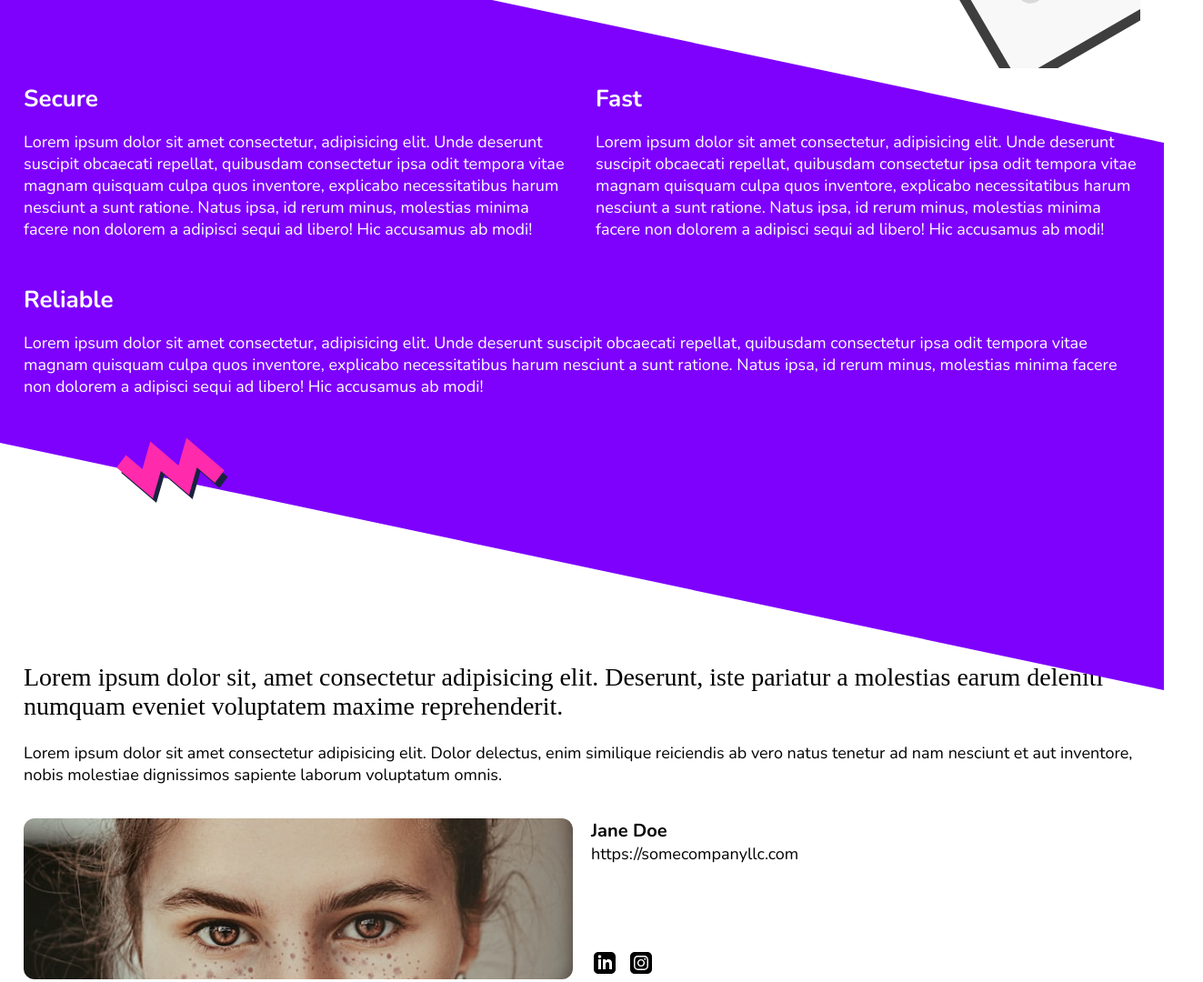
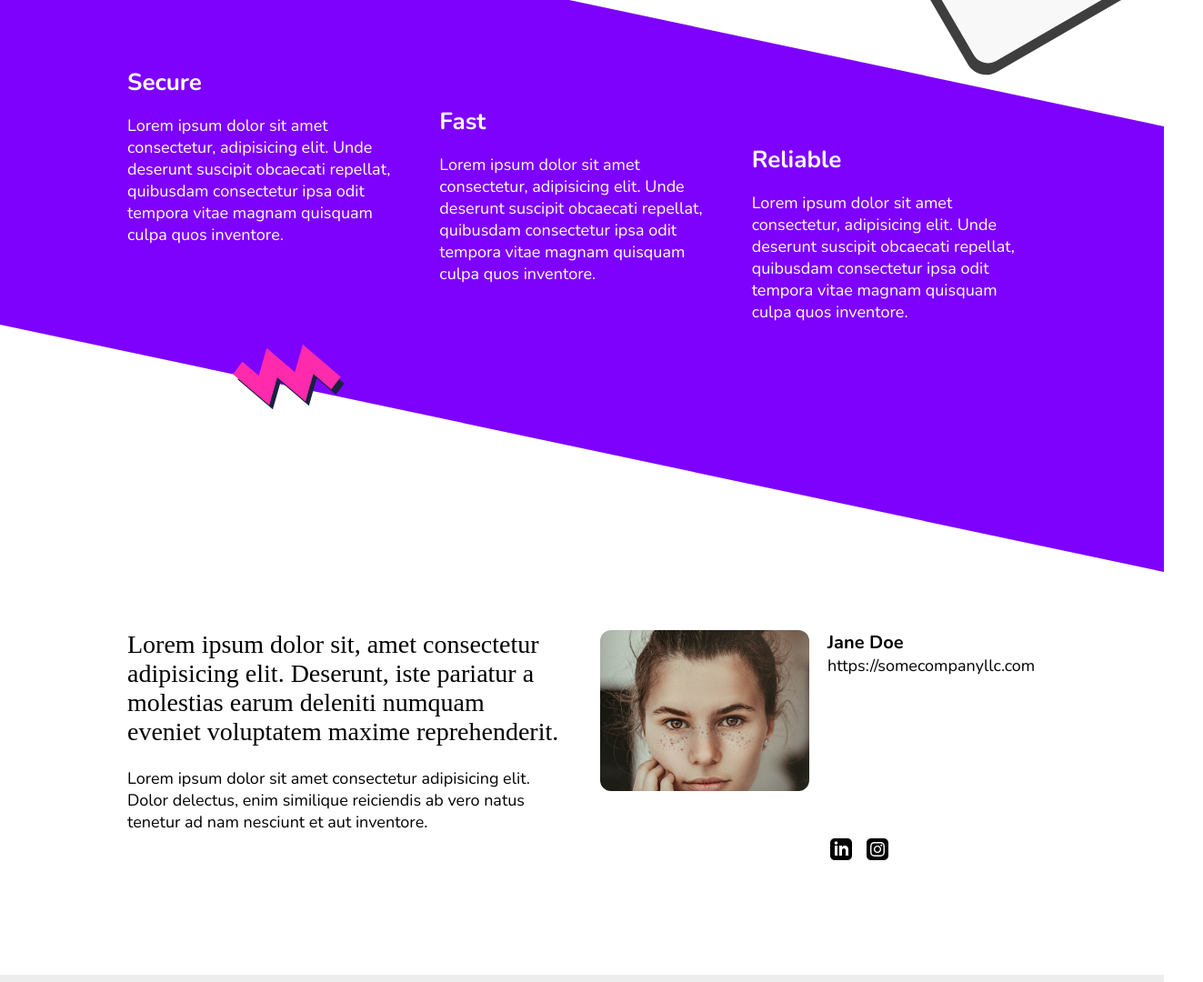
Before and after one commit to jhayesnv/CSS, a plain HTML site: page recall/index.html in a window 1280 px wide. Shown: the part 615-1695 px from the top of the page at 91% size, 1323 px wide, since content can reach past the window. Drawn offline with nearby package versions, Linux system fonts and the light colour scheme; a web font is replaced by a local one.

Commit message:
Add responsive styles for all sections on desktop

```diff
--- a/recall/css/main.css
+++ b/recall/css/main.css
@@ -290,3 +290,58 @@ nav.secondary-nav ul li a {
   }
 
 }
+
+/* Media Queries -- Desktop */
+@media screen and (min-width: 950px) {
+
+  .wrapper {
+    max-width: 1000px;
+    margin: 2em auto;
+  }
+
+  .photo {
+    width: 500px;
+    left: -100px;
+  }
+
+  .hero .right-col {
+    width: 500px;
+    height: 600px;
+    overflow: inherit;
+  }
+
+  /* Features Section */
+  section.features .wrapper ul {
+    grid-template-columns: repeat(3, 1fr);
+    grid-template-rows: 1fr;
+    height: 300px;
+  }
+
+  section.features .wrapper ul li:last-of-type {
+    grid-column: auto;
+    align-self: end;
+  }
+
+  section.features .wrapper ul li:nth-of-type(2) {
+    align-self: center;
+  }
+
+  section.features:before {
+    left: 20%;
+  }
+
+  /* Testimonials Section */
+  .testimonial {
+    display: flex;
+    gap: 4em;
+    margin: 12em 0;
+  }
+
+  .testimonial-quote, .testimonial-info {
+    flex: 1;
+  }
+
+  .testimonial h2 {
+    margin-top: 0;
+  }
+}
--- a/recall/index.html
+++ b/recall/index.html
@@ -52,27 +52,24 @@
                         <span>Secure</span>
                     </strong>
                     <p>Lorem ipsum dolor sit amet consectetur, adipisicing elit. Unde deserunt suscipit obcaecati
-                        repellat, quibusdam consectetur ipsa odit tempora vitae magnam quisquam culpa quos inventore,
-                        explicabo necessitatibus harum nesciunt a sunt ratione. Natus ipsa, id rerum minus, molestias
-                        minima facere non dolorem a adipisci sequi ad libero! Hic accusamus ab modi!</p>
+                        repellat, quibusdam consectetur ipsa odit tempora vitae magnam quisquam culpa quos inventore.
+                    </p>
                 </li>
                 <li>
                     <strong>
                         <span>Fast</span>
                     </strong>
                     <p>Lorem ipsum dolor sit amet consectetur, adipisicing elit. Unde deserunt suscipit obcaecati
-                        repellat, quibusdam consectetur ipsa odit tempora vitae magnam quisquam culpa quos inventore,
-                        explicabo necessitatibus harum nesciunt a sunt ratione. Natus ipsa, id rerum minus, molestias
-                        minima facere non dolorem a adipisci sequi ad libero! Hic accusamus ab modi!</p>
+                        repellat, quibusdam consectetur ipsa odit tempora vitae magnam quisquam culpa quos inventore.
+                    </p>
                 </li>
                 <li>
                     <strong>
                         <span>Reliable</span>
                     </strong>
                     <p>Lorem ipsum dolor sit amet consectetur, adipisicing elit. Unde deserunt suscipit obcaecati
-                        repellat, quibusdam consectetur ipsa odit tempora vitae magnam quisquam culpa quos inventore,
-                        explicabo necessitatibus harum nesciunt a sunt ratione. Natus ipsa, id rerum minus, molestias
-                        minima facere non dolorem a adipisci sequi ad libero! Hic accusamus ab modi!</p>
+                        repellat, quibusdam consectetur ipsa odit tempora vitae magnam quisquam culpa quos inventore.
+                    </p>
                 </li>
             </ul>
         </div>
@@ -84,8 +81,7 @@
                 <h2>Lorem ipsum dolor sit, amet consectetur adipisicing elit. Deserunt, iste pariatur a molestias earum
                     deleniti numquam eveniet voluptatem maxime reprehenderit.</h2>
                 <p>Lorem ipsum dolor sit amet consectetur adipisicing elit. Dolor delectus, enim similique reiciendis ab
-                    vero natus tenetur ad nam nesciunt et aut inventore, nobis molestiae dignissimos sapiente laborum
-                    voluptatum omnis.</p>
+                    vero natus tenetur ad nam nesciunt et aut inventore.</p>
             </div>
             <div class="testimonial-info">
                 <img src="assets/person.jpg" alt="Customer quote" class="author-pic">
```
